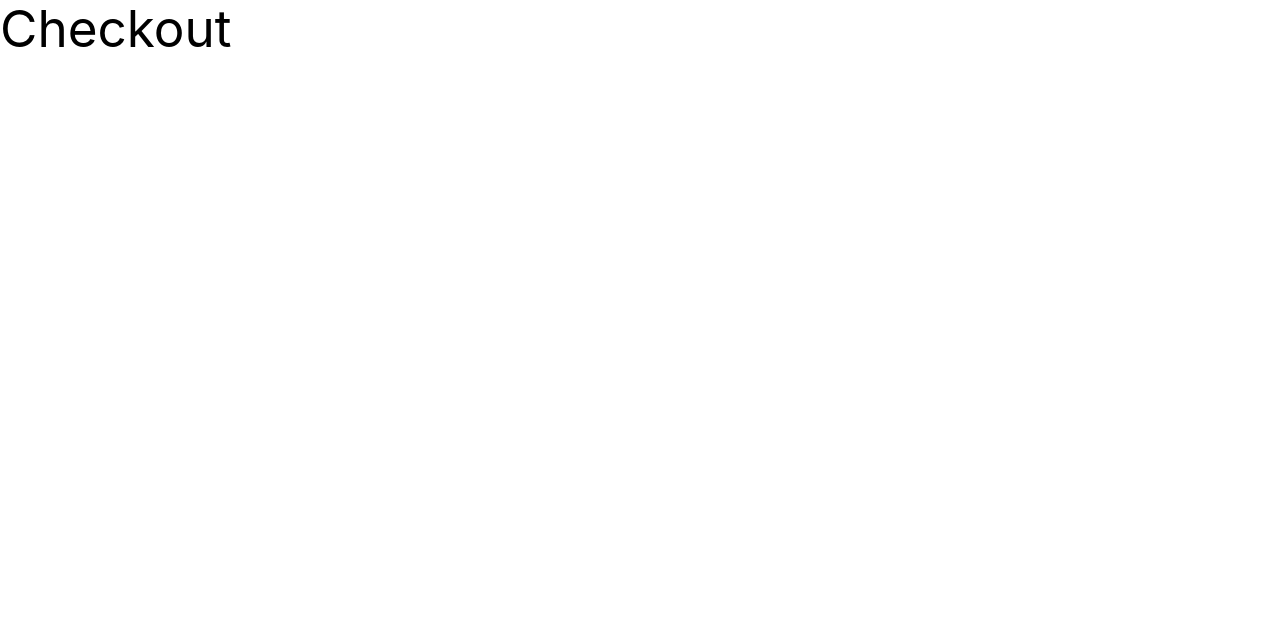
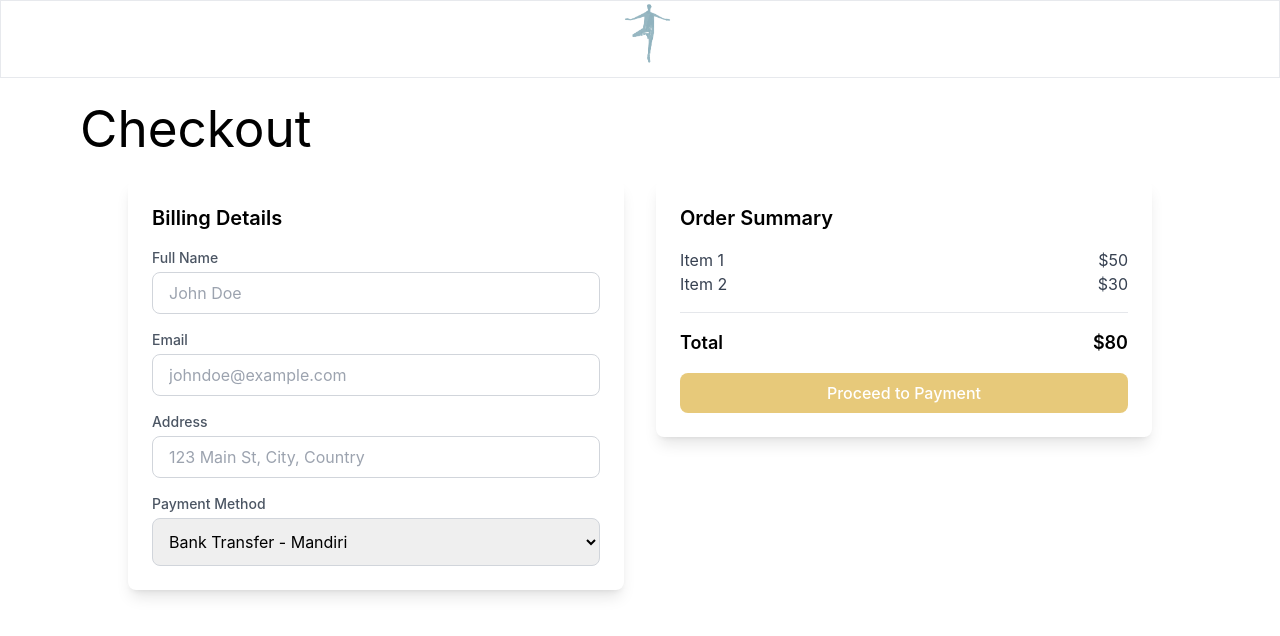
Before and after one commit to hsoekiswo/seruni-frontend, a React (Vite) app: page /checkout in a window 1280 px wide. Shown: the top 636 px of the page. Built offline with nearby package versions, Linux system fonts and the light colour scheme.

Commit message:
feat: checkout ui

```diff
--- a/src/index.css
+++ b/src/index.css
@@ -60,6 +60,10 @@
     @apply w-full mt-1 px-4 py-2 border border-gray-300 rounded-lg focus:ring-2 focus:ring-blue-500 focus:outline-none;
   }
 
+  .form-options {
+    @apply mt-1 block w-full p-3 border border-gray-300 rounded-lg focus:ring-blue-500 focus:border-blue-500;
+  }
+
   .form-button {
     @apply w-full bg-gradient-to-r from-custom-yellow to-custom-yellow text-white font-medium py-2 rounded-lg transition-colors mt-4;
   }
--- a/src/routes/Checkout/Checkout.tsx
+++ b/src/routes/Checkout/Checkout.tsx
@@ -1,7 +1,88 @@
+import { BackNav } from "../../components/Nav";
+import Title from "../../components/Title";
+
 function Checkout() {
     return (
       <>
-          <h1>Checkout</h1>
+          <BackNav />
+          <div className="pt-20">
+            <Title title="Checkout"/>
+            <div className="min-h-screen p-6">
+              <div className="max-w-5xl mx-auto grid grid-cols-1 md:grid-cols-2 gap-8">
+                {/* Left - Form Section */}
+                <div className="bg-white p-6 rounded-lg shadow-lg">
+                  <h2 className="text-xl font-semibold mb-4">Billing Details</h2>
+
+                  <form className="space-y-4">
+                    {/* Name */}
+                    <div>
+                      <label className="form-label">Full Name</label>
+                      <input
+                        type="text"
+                        className="form-input"
+                        placeholder="John Doe"
+                      />
+                    </div>
+
+                    {/* Email */}
+                    <div>
+                      <label className="form-label">Email</label>
+                      <input
+                        type="email"
+                        className="form-input"
+                        placeholder="johndoe@example.com"
+                      />
+                    </div>
+
+                    {/* Address */}
+                    <div>
+                      <label className="form-label">Address</label>
+                      <input
+                        type="text"
+                        className="form-input"
+                        placeholder="123 Main St, City, Country"
+                      />
+                    </div>
+
+                    {/* Payment Method */}
+                    <div>
+                      <label className="form-label">Payment Method</label>
+                      <select className="form-options">
+                        <option>Bank Transfer - Mandiri</option>
+                        <option>Bank Transfer - Jago</option>
+                        <option>QRIS</option>
+                      </select>
+                    </div>
+                  </form>
+                </div>
+
+                {/* Right - Order Summary */}
+                <div className="bg-white p-6 rounded-lg shadow-lg h-fit sticky top-6">
+                  <h2 className="text-xl font-semibold mb-4">Order Summary</h2>
+
+                  <div className="border-b pb-4 mb-4">
+                    <div className="flex justify-between text-gray-700">
+                      <span>Item 1</span>
+                      <span>$50</span>
+                    </div>
+                    <div className="flex justify-between text-gray-700">
+                      <span>Item 2</span>
+                      <span>$30</span>
+                    </div>
+                  </div>
+
+                  <div className="flex justify-between text-lg font-semibold">
+                    <span>Total</span>
+                    <span>$80</span>
+                  </div>
+
+                  <button className="form-button">
+                    Proceed to Payment
+                  </button>
+                </div>
+              </div>
+            </div>
+          </div>
       </>
     );
   }
```
